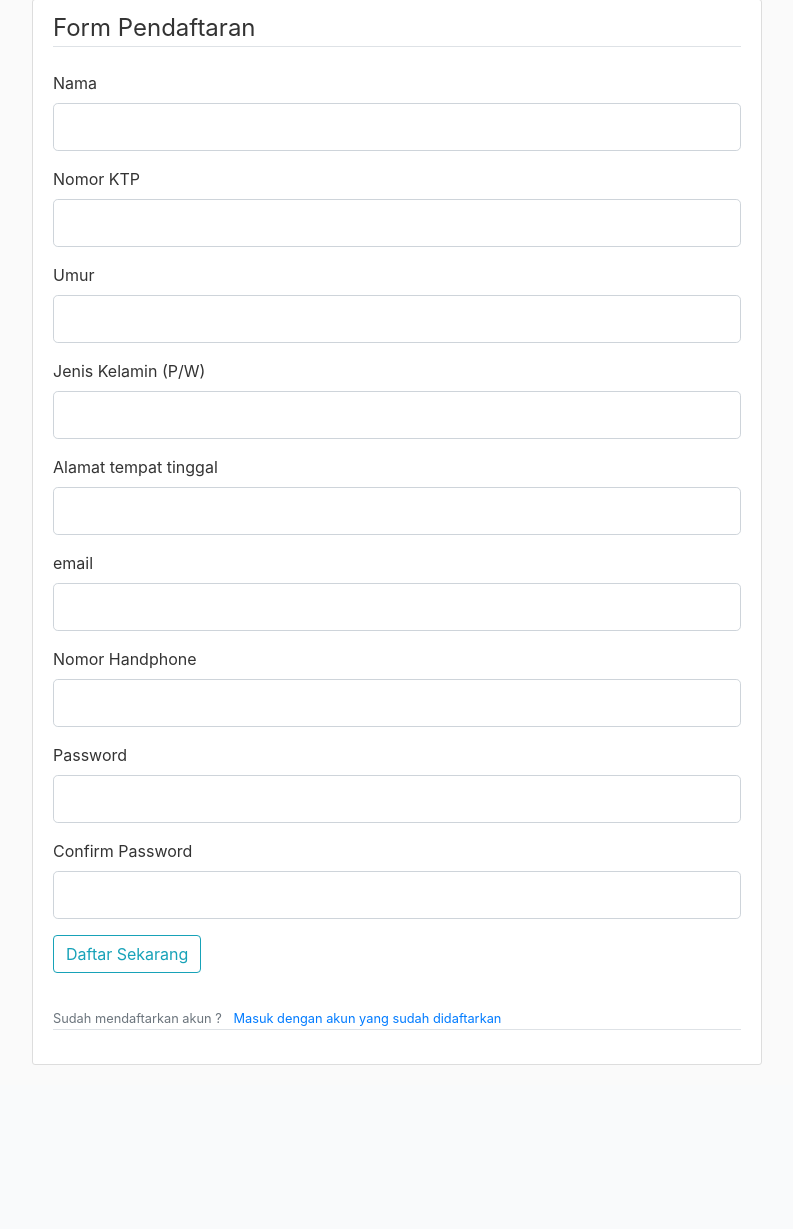
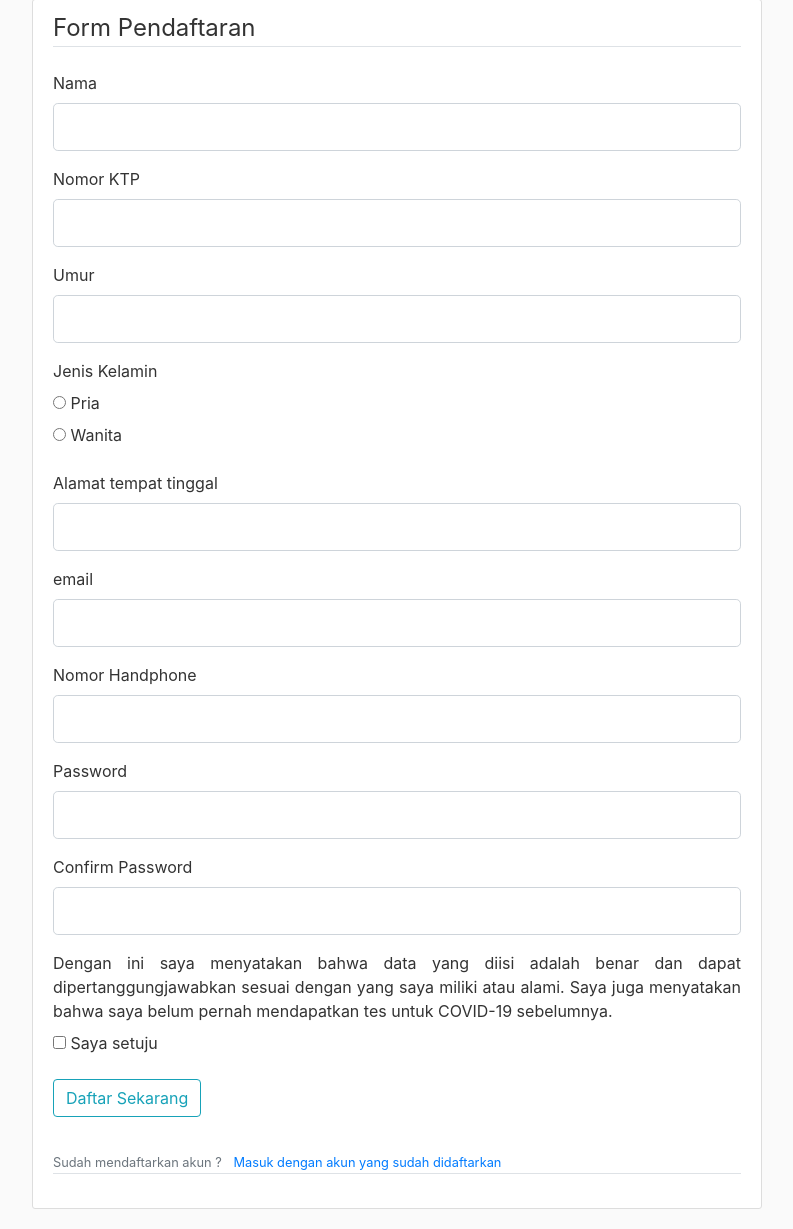
Before and after one commit to farhanhanavi/ujicorona.com---covid19likelihoodmeter, a Flask app: page /register in a window 1280 px wide. Shown: the part 81-1310 px from the top of the page, without its empty margins (53-846 px from the left). Before the commit the page ends 1146 px from the top, so only its background shows below. Run offline with Flask 2, Linux system fonts and the light colour scheme; some libraries are stand-ins or nearby versions.

Commit message:
Updated
Jenis Kelamin Radio button
Code of Conduct

(-)Cde of conduct validation
(-)ALL FORMS NOT YET RADIO BUTTON
(-)New TEMPLATE

```diff
--- a/flaskblog/forms.py
+++ b/flaskblog/forms.py
@@ -1,4 +1,5 @@
 from flask_wtf import FlaskForm
+from flask_wtf.file import FileField, FileAllowed
 from flask_login import current_user
 from wtforms import StringField, PasswordField, SubmitField, BooleanField, DecimalField
 from wtforms.validators import DataRequired, Length, Email, EqualTo, ValidationError, Regexp
@@ -8,15 +9,11 @@ from flaskblog.models import User
 
 class RegistrationForm (FlaskForm):
     nama = StringField('Nama', validators = [DataRequired(message = 'Masukan nama anda disini')])
-    ktp = StringField('Nomor KTP', validators = [DataRequired(message = 'Masukan ktp anda disini'),
-                                                              Length(min = 16, max = 16, message = 'Masukan nomor ktp anda dengan benar'),
-                                                              Regexp('^[0-9]+$', message="Nomor KTP harus angka") ])
-    nomor_hp = StringField('Nomor Handphone', validators = [DataRequired(message = 'Masukan nomor handphone anda disini'),
-                                                            Regexp('^[0-9]+$', message="Nomor HP harus angka")])
-    umur = StringField('Umur', validators = [DataRequired(message = 'Masukan umur anda disini'),
-                                             Regexp('^[0-9]+$', message="Umur harus angka"),
-                                             Length(min = 0, max = 2, message = 'Masukan nomor umur anda dengan benar') ])
-    jenis_kelamin = StringField('Jenis Kelamin (P/W)', validators=[DataRequired(message = 'Masukan jenis kelamin anda disini'), Length(min = 1, max = 1, message = 'Masukan P untuk pria dan W untuk wanita')])
+    ktp = StringField('Nomor KTP', validators = [DataRequired(message = 'Masukan ktp anda disini'), Length(min = 16, max = 16, message = 'Masukan nomor ktp anda dengan benar'), Regexp('^[0-9]+$', message="Nomor KTP harus angka") ])
+
+    nomor_hp = StringField('Nomor Handphone', validators = [DataRequired(message = 'Masukan nomor handphone anda disini'), Regexp('^[0-9]+$', message="Nomor HP harus angka")])
+    umur = StringField('Umur', validators = [DataRequired(message = 'Masukan umur anda disini'), Regexp('^[0-9]+$', message="Umur harus angka"),Length(min = 0, max = 2, message = 'Masukan nomor umur anda dengan benar') ])
+
     alamat = StringField('Alamat tempat tinggal', validators=[DataRequired(message = 'Masukan alamat anda disini')])
     email = StringField('email', validators = [DataRequired(message = 'Masukan email anda disini'), Email(message = 'Masukan email anda dengan benar')])
     password = PasswordField('Password', validators = [DataRequired(message = 'Masukan password anda disini')])
--- a/flaskblog/route.py
+++ b/flaskblog/route.py
@@ -126,12 +126,12 @@ def riwayatgejala():
 def register():
    form = RegistrationForm()
    if form.validate_on_submit():
-       hashed_password = bcrypt.generate_password_hash(form.password.data).decode('utf-8')
-       user = User(ktp = form.ktp.data, nama = form.nama.data, jenis_kelamin = form.jenis_kelamin.data, alamat = form.alamat.data, email = form.email.data, nomor_hp = form.nomor_hp.data, umur = form.umur.data, password = hashed_password)
-       db.session.add(user)
-       db.session.commit()
-       flash(f'Akun berhasil terdaftar untuk {form.nama.data}', 'success')
-       return redirect(url_for('login'))
+        hashed_password = bcrypt.generate_password_hash(form.password.data).decode('utf-8')
+        user = User(ktp = form.ktp.data, nama = form.nama.data, jenis_kelamin = request.form['jeniskelamin'], alamat = form.alamat.data, email = form.email.data, nomor_hp = form.nomor_hp.data, umur = form.umur.data, password = hashed_password)
+        db.session.add(user)
+        db.session.commit()
+        flash(f'Akun berhasil terdaftar untuk {form.nama.data}', 'success')
+        return redirect(url_for('login'))
    return render_template('pendaftaran.html', title = 'Halaman Pendaftaran', form = form)
 
 
@@ -159,11 +159,12 @@ def logout():
 @login_required
 def profile():
 
+   post = Categories.query.filter_by(id = current_user.id)
+   return render_template('profile.html', title = ' Profil', posts=post)
 
 
+@app.route('/typeform')
+@login_required
+def typeform():
 
-
-
-
-   post = Categories.query.filter_by(id = current_user.id)
-   return render_template('profile.html', title = ' Profil', posts=post)
+   return render_template('typeform.html', title = ' Profil')
--- a/flaskblog/templates/pendaftaran.html
+++ b/flaskblog/templates/pendaftaran.html
@@ -1,7 +1,7 @@
 {% extends "layout.html" %}
 {% block content %}
     <div class = "content-section">
-        <form method = "POST" action = "">
+        <form method = "POST" action = "" enctype="multipart/form-data">
             {{ form.hidden_tag()}}
             <fieldset class = "form-group">
 
@@ -20,6 +20,9 @@
                     {% endif %}
                 </div>
 
+
+
+
                 <div class = "form-group">
                     {{ form.ktp.label(class="form-control-label")}}
                     {% if form.ktp.errors %}
@@ -27,12 +30,14 @@
                     <div class = "invalid-feedback">
                         {% for error in form.ktp.errors %}
                                 <span>{{ error }}</span>
-                            {% endfor %}
+                        {% endfor %}
                     </div>
                     {% else %}
                          {{ form.ktp(class="form-control form-control-lg")}}
                     {% endif %}
                 </div>
+
+
 
                 <div class = "form-group">
                     {{ form.umur.label(class="form-control-label")}}
@@ -48,24 +53,30 @@
                     {% endif %}
                 </div>
 
+
+
+            <form name="myForm" action="" method="post">
                 <div class = "form-group">
-                    {{ form.jenis_kelamin.label(class="form-control-label")}}
-                    {% if form.jenis_kelamin.errors %}
-                    {{ form.jenis_kelamin(class="form-control form-control-lg is-invalid")}}
-                    <div class = "invalid-feedback">
-                        {% for error in form.jenis_kelamin.errors %}
-                                <span>{{ error }}</span>
-                            {% endfor %}
-                    </div>
-                    {% else %}
-                         {{ form.jenis_kelamin(class="form-control form-control-lg")}}
-                    {% endif %}
+                <label> Jenis Kelamin </label>
+                    <br>
+                    <input type="radio" id="jeniskelamin1" name="jeniskelamin" value="pria">
+                    <label for="jeniskelamin1">Pria</label>
+                    <br>
+                    <input type="radio" id="jeniskelamin2" name="jeniskelamin" value="wanita">
+                    <label for="jeniskelamin2">Wanita</label>
+
                 </div>
+            </form>
+
 
                 <div class = "form-group">
                     {{ form.alamat.label(class="form-control-label")}}
                     {{ form.alamat(class="form-control form-control-lg")}}
                 </div>
+
+
+
+
 
                 <div class = "form-group">
                     {{ form.email.label(class="form-control-label")}}
@@ -81,6 +92,11 @@
                     {% endif %}
                 </div>
 
+
+
+
+
+
                 <div class = "form-group">
                     {{ form.nomor_hp.label(class="form-control-label")}}
                     {% if form.nomor_hp.errors %}
@@ -94,6 +110,8 @@
                          {{ form.nomor_hp(class="form-control form-control-lg")}}
                     {% endif %}
                 </div>
+
+
 
 
                 <div class = "form-group">
@@ -123,12 +141,30 @@
                      {{ form.confirmpassword(class="form-control form-control-lg")}}
                 {% endif %}
                 </div>
+
+
+
+                <form name="code" action="" method="post">
+                    <div class = "form-group">
+                    <label align ="justify" class = "tab"> Dengan ini saya menyatakan bahwa data yang diisi adalah benar dan dapat dipertanggungjawabkan sesuai dengan yang saya miliki atau alami. Saya juga menyatakan bahwa saya belum pernah mendapatkan tes untuk COVID-19 sebelumnya. </label>
+                        <br>
+                        <input type="checkbox" id="contactChoice1" required name="codeofconduct" value="yes">
+                        <label for="contactChoice1">Saya setuju</label>
+
+                    </div>
+                </form>
+
+
+
+
+
+
+
                  <div class = "form-group">
                 {{form.submit(class = "btn btn-outline-info")}}
             </div>
+          </fieldset>
 
-
-          </fieldset>
         </form>
         <div class = "border-bottom mb-4 pt-10">
             <small class = "text-muted">
```
Also changed, not shown: flaskblog/models.py (+9 -9 lines), flaskblog/templates/layout.html (+14 -0 lines).
